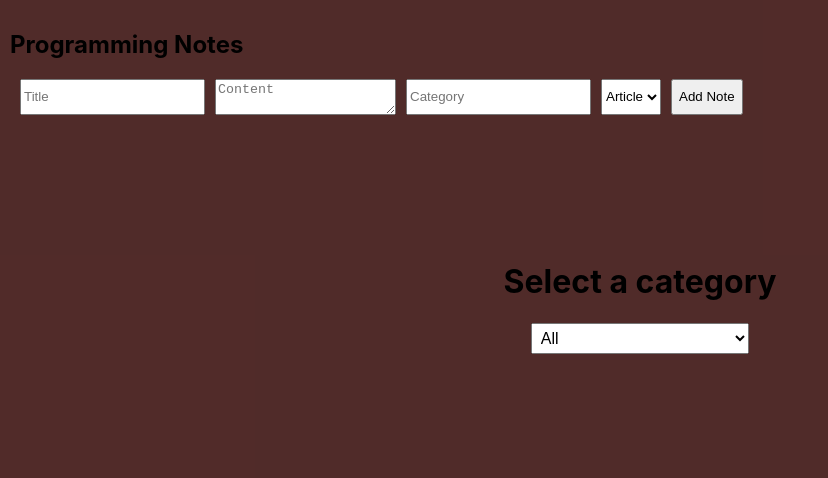
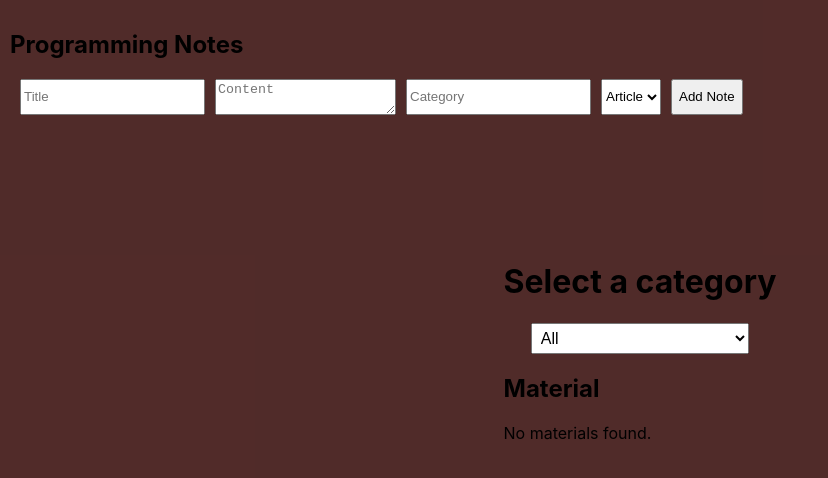
Before and after one commit to Lazeta/it-notes, a React (Create React App) app: page / in a window 1280 px wide. Shown: the top 478 px of the page, without its empty margins (0-828 px from the left). Built offline with nearby package versions, Linux system fonts and the light colour scheme.

Commit message:
feat: add material data and logics. create new component MaterialList

```diff
--- a/src/App.css
+++ b/src/App.css
@@ -15,3 +15,7 @@ html, body {
 .pop-up-menu {
   margin: 10% auto;
 }
+
+.material-list {
+  cursor: pointer;
+}
--- a/src/components/FilterMenu.tsx
+++ b/src/components/FilterMenu.tsx
@@ -1,9 +1,21 @@
 import React, { useState } from "react";
 import { Data } from "../data/Data";
+import MaterialList from "../data/MaterialList"; // Импортируем новый компонент
 
-// Определение типа Category и Subtopic
+// Определение типов
 type Category = keyof typeof Data.subject;
-type Subtopic = typeof Data.subject[Category]['subtopics'][keyof typeof Data.subject[Category]['subtopics']];
+type SubtopicKey = keyof typeof Data.subject[Category]["subtopics"];
+
+// Определяем структуру подкатегории
+interface Subtopic {
+  title: string;
+  description: string;
+  materials: Material[]; // Убедитесь, что у подкатегории есть массив материалов
+}
+interface Material {
+  title: string;
+  description: string;
+}
 
 interface FilterMenuProps {
   setFilter: (filter: string | null) => void;
@@ -11,6 +23,7 @@ interface FilterMenuProps {
 
 const FilterMenu: React.FC<FilterMenuProps> = ({ setFilter }) => {
   const [selectedCategory, setSelectedCategory] = useState<Category | null>(null);
+  const [selectedSubtopic, setSelectedSubtopic] = useState<SubtopicKey | null>(null);
 
   const categories = Object.keys(Data.subject) as Category[];
 
@@ -18,7 +31,29 @@ const FilterMenu: React.FC<FilterMenuProps> = ({ setFilter }) => {
     const category = e.target.value as Category;
     setSelectedCategory(category);
     setFilter(category);
+    setSelectedSubtopic(null); // Сброс подкатегории при изменении категории
   };
+
+  const handleSubtopicChange = (e: React.ChangeEvent<HTMLSelectElement>) => {
+    const subtopic = e.target.value as SubtopicKey || null;
+    setSelectedSubtopic(subtopic);
+    setFilter(subtopic); // Устанавливаем фильтр для выбранной подкатегории
+  };
+
+  // Получаем материалы в зависимости от выбранной категории и подкатегории
+  const getMaterials = (): Material[] => {
+    if (selectedCategory && selectedSubtopic) {
+      const subtopic = Data.subject[selectedCategory].subtopics[selectedSubtopic] as Subtopic;
+      return subtopic?.materials || [];
+    }
+    if (selectedCategory) {
+      return Object.values(Data.subject[selectedCategory].subtopics)
+        .flatMap(subtopic => (subtopic as Subtopic).materials || []);
+    }
+    return [];
+  };
+
+  const materials = getMaterials();
 
   return (
     <div className="pop-up-menu">
@@ -42,8 +77,8 @@ const FilterMenu: React.FC<FilterMenuProps> = ({ setFilter }) => {
 
       {selectedCategory && (
         <div>
-          <h2>Subtopics for {Data.subject[selectedCategory].title}</h2>
-          <select onChange={(e) => setFilter(e.target.value || null)}
+          <h3>Subtopics for {Data.subject[selectedCategory].title}</h3>
+          <select onChange={handleSubtopicChange}
             style={{
               width: "80%",
               display: "flex",
@@ -52,15 +87,18 @@ const FilterMenu: React.FC<FilterMenuProps> = ({ setFilter }) => {
               font: "caption",
             }}
           >
-            <option value="">Select a subtopic</option>
+            <option value="">All</option>
             {Object.entries(Data.subject[selectedCategory].subtopics).map(([subtopicKey, subtopic]) => (
               <option key={subtopicKey} value={subtopicKey}>
-                {subtopic.title} {/* Теперь TypeScript знает, что title существует */}
+                {subtopic.title}
               </option>
             ))}
           </select>
         </div>
       )}
+
+      {/* Используем компонент MaterialList для отображения материалов */}
+      <MaterialList materials={materials} />
     </div>
   );
 };
--- a/src/data/Data.ts
+++ b/src/data/Data.ts
@@ -5,15 +5,27 @@ export const Data = {
             subtopics: {
                 ReactJS: {
                     title: "React JS",
-                    description: "Learn about React JS."
+                    description: "Learn about React JS.",
+                    materials: [
+                        { title: "Introduction to React", description: "https://storybook.js.org/docs/writing-stories" },
+                        { title: "Advanced React", description: "https://devdocs.io/react/" },
+                    ],
                 },
                 ReactTS: {
                     title: "React TS",
-                    description: "Learn about React TypeScript."
+                    description: "Learn about React TypeScript.",
+                    materials: [
+                        { title: "Introduction to React", description: "Basics of React." },
+                        { title: "Advanced React", description: "Deep dive into React." },
+                    ],
                 },
                 ReactNative: {
                     title: "React Native",
-                    description: "Learn about React Native."
+                    description: "Learn about React Native.",
+                    materials: [
+                        { title: "Introduction to React", description: "Basics of React." },
+                        { title: "Advanced React", description: "Deep dive into React." },
+                    ],
                 },
             },
         },
@@ -22,7 +34,11 @@ export const Data = {
             subtopics: {
                 VueJS: {
                     title: "Vue JS",
-                    description: "Learn about Vue JS."
+                    description: "Learn about Vue JS.",
+                    materials: [
+                        { title: "Introduction to React", description: "Basics of React." },
+                        { title: "Advanced React", description: "Deep dive into React." },
+                    ],
                 },
             },
         },
@@ -31,7 +47,11 @@ export const Data = {
             subtopics: {
                 AngularJS: {
                     title: "Angular JS",
-                    description: "Learn about Angular JS."
+                    description: "Learn about Angular JS.",
+                    materials: [
+                        { title: "Introduction to React", description: "Basics of React." },
+                        { title: "Advanced React", description: "Deep dive into React." },
+                    ],
                 },
             },
         },
@@ -40,7 +60,11 @@ export const Data = {
             subtopics: {
                 NodeExpress: {
                     title: "Node.js with Express",
-                    description: "Learn about Node.js and Express."
+                    description: "Learn about Node.js and Express.",
+                    materials: [
+                        { title: "Introduction to React", description: "Basics of React." },
+                        { title: "Advanced React", description: "Deep dive into React." },
+                    ],
                 },
             },
         },
@@ -49,19 +73,35 @@ export const Data = {
             subtopics: {
                 ES6: {
                     title: "ES6",
-                    description: "Learn about ES6 features in JavaScript."
+                    description: "Learn about ES6 features in JavaScript.",
+                    materials: [
+                        { title: "Introduction to React", description: "Basics of React." },
+                        { title: "Advanced React", description: "Deep dive into React." },
+                    ],
                 },
                 AsyncProgramming: {
                     title: "Asynchronous Programming",
-                    description: "Learn about callbacks, promises, and async/await."
+                    description: "Learn about callbacks, promises, and async/await.",
+                    materials: [
+                        { title: "Introduction to React", description: "Basics of React." },
+                        { title: "Advanced React", description: "Deep dive into React." },
+                    ],
                 },
                 JavaScriptFrameworks: {
                     title: "JavaScript Frameworks",
-                    description: "Overview of popular JavaScript frameworks."
+                    description: "Overview of popular JavaScript frameworks.",
+                    materials: [
+                        { title: "Introduction to React", description: "Basics of React." },
+                        { title: "Advanced React", description: "Deep dive into React." },
+                    ],
                 },
                 DOMManipulation: {
                     title: "DOM Manipulation",
-                    description: "Learn about manipulating the DOM with JavaScript."
+                    description: "Learn about manipulating the DOM with JavaScript.",
+                    materials: [
+                        { title: "Introduction to React", description: "Basics of React." },
+                        { title: "Advanced React", description: "Deep dive into React." },
+                    ],
                 },
             }
         },
--- /dev/null
+++ b/src/data/MaterialList.tsx
@@ -0,0 +1,32 @@
+import React from "react";
+
+interface Material {
+    title: string;
+    description: string;
+}
+
+interface MaterialListProps {
+    materials: Material[]; // Массив материалов для отображения
+}
+
+const MaterialList: React.FC<MaterialListProps> = ({ materials }) => {
+    return (
+        <div className="material-list">
+            <h2>Material</h2>
+            {materials.length === 0 ? (
+                <p>No materials found.</p>
+            ) : (
+                <ul>
+                    {materials.map((material, index) => (
+                        <li key={index}>
+                            <h3>{material.title}</h3>
+                            <p>{material.description}</p>
+                        </li>
+                    ))}
+                </ul>
+            )}
+        </div>
+    )
+}
+
+export default MaterialList;
```
Also changed, not shown: src/types.ts (+0 -7 lines).
